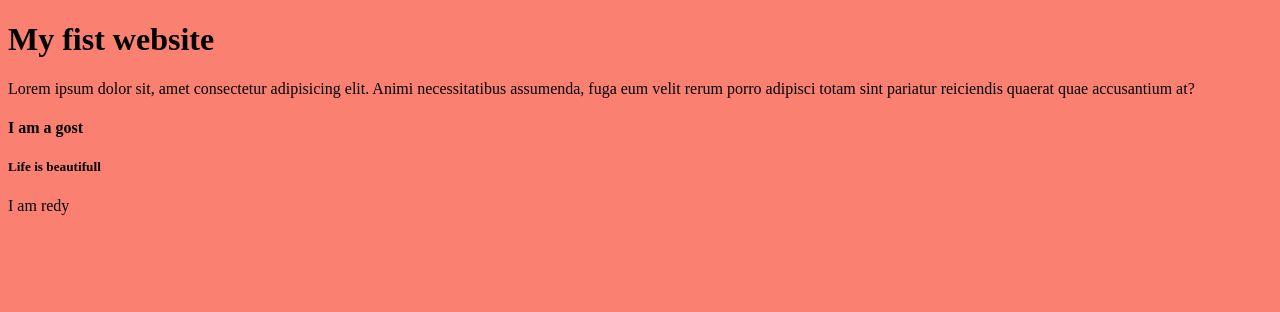
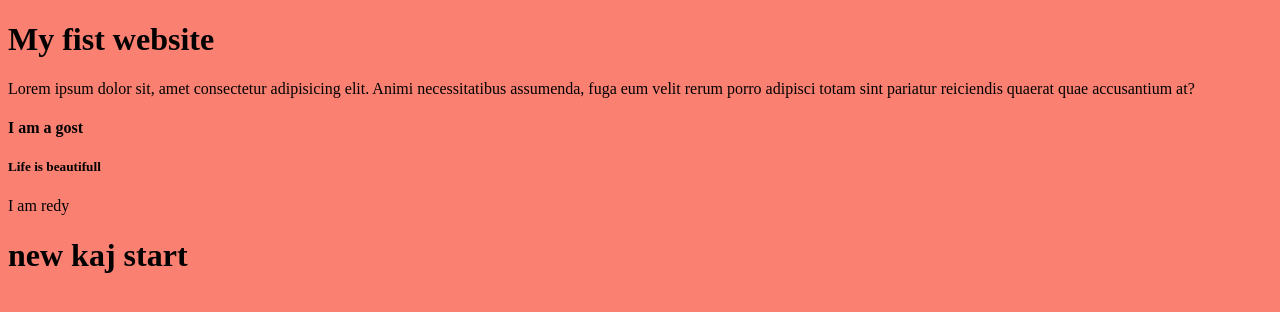
Before and after one commit to mdaktaruzzamanapple/my-fist-website, a plain HTML site: page index.html in a window 1280 px wide. Drawn offline with Linux system fonts and the light colour scheme.

Commit message:
today add

```diff
--- a/index.html
+++ b/index.html
@@ -12,6 +12,7 @@
     <h4>I am a gost </h4>
     <h5>Life is beautifull </h5>
     <p>I am redy</p>
+    <h1>new kaj start</h1>
 
 </body>
 </html>
```
